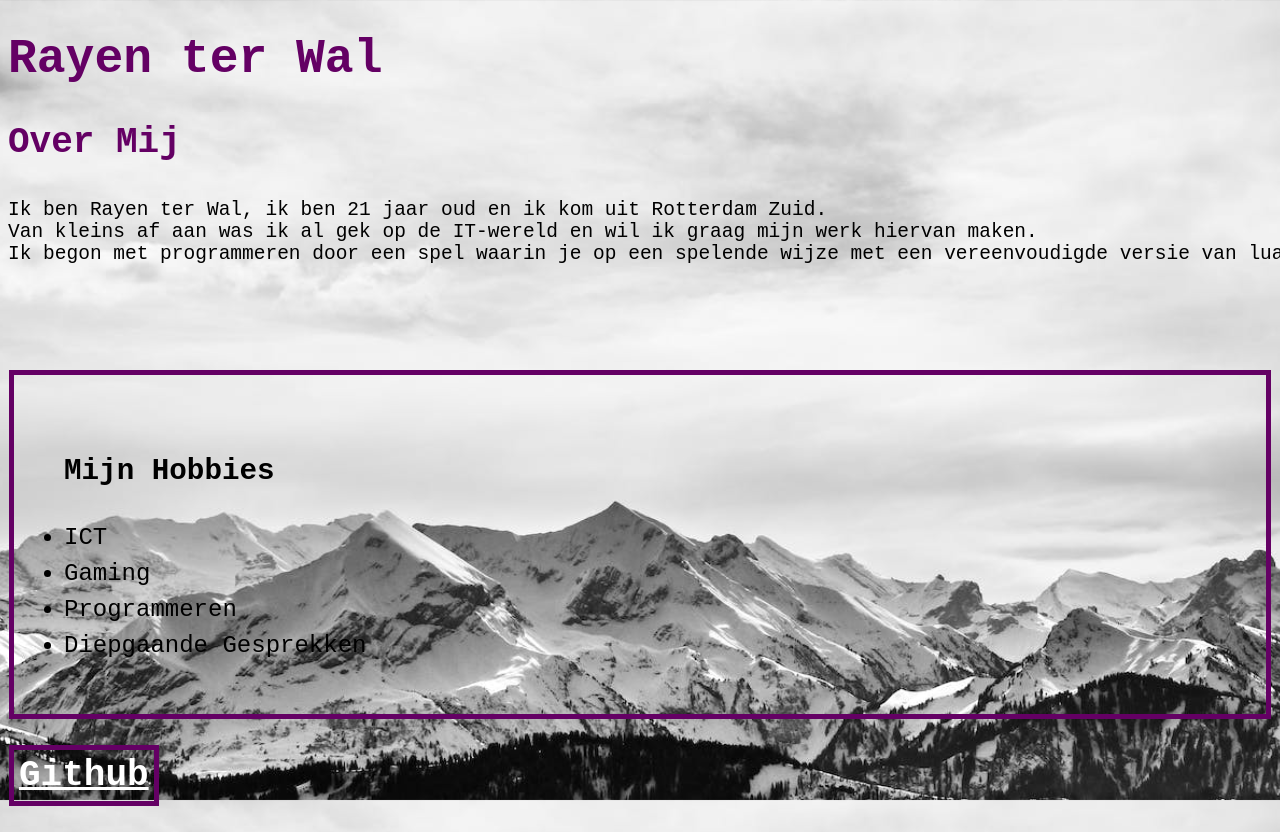
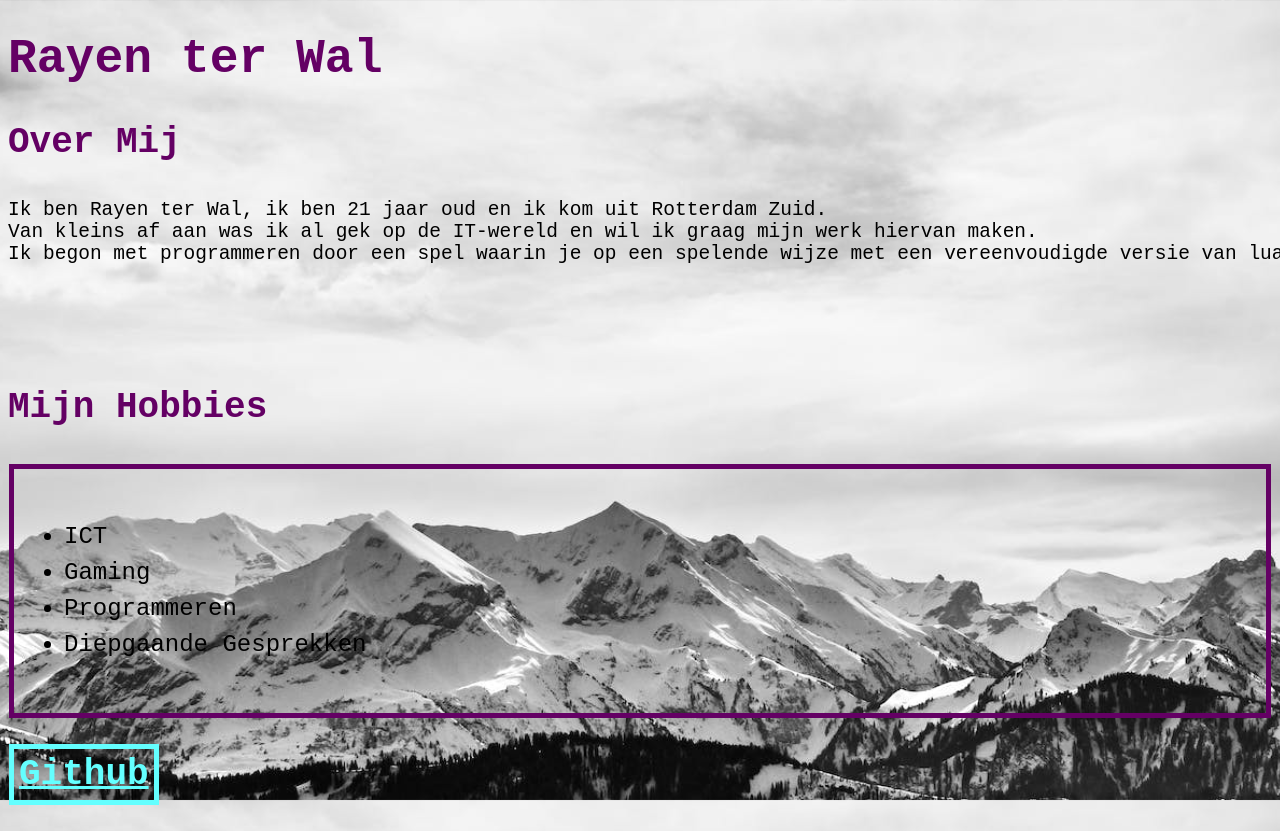
Before and after one commit to ShexianKyoto/Statische-Front-End, a plain HTML site: page PersoonlijkeWebsite/Module01/index.html in a window 1280 px wide. Drawn offline with Linux system fonts and the light colour scheme.

Commit message:
errorloos

```diff
--- a/PersoonlijkeWebsite/Module01/index.html
+++ b/PersoonlijkeWebsite/Module01/index.html
@@ -16,8 +16,8 @@
                                 padding: 50px;
                                 margin: 1px;
                         } a {
-                                color:rgb(255, 255, 255);
-                                border: 5px solid rgb(100, 0, 100);
+                                color:rgb(100, 255, 255);
+                                border: 5px solid rgb(100, 255, 255);
                                 padding: 5px;
                                 margin: 1px;
                         } body {
@@ -43,16 +43,13 @@ Ik begon met programmeren door een spel waarin je op een spelende wijze met een
                 <pre>
 
                 </pre>
-
+                        <h3>Mijn Hobbies</h3>
                         <ul style="line-height: 150%">
-                                <pre style="font-size: 150%"><b>Mijn Hobbies</b></pre>
                                 <li>ICT</li>
                                 <li>Gaming</li>
                                 <li>Programmeren</li>
                                 <li>Diepgaande Gesprekken</li>
                         </ul>
-
-
                 <h3><a href="https://github.com/ShexianKyoto/Statische-Front-End">Github</a></h3>
 	</body>
 </html>
```
